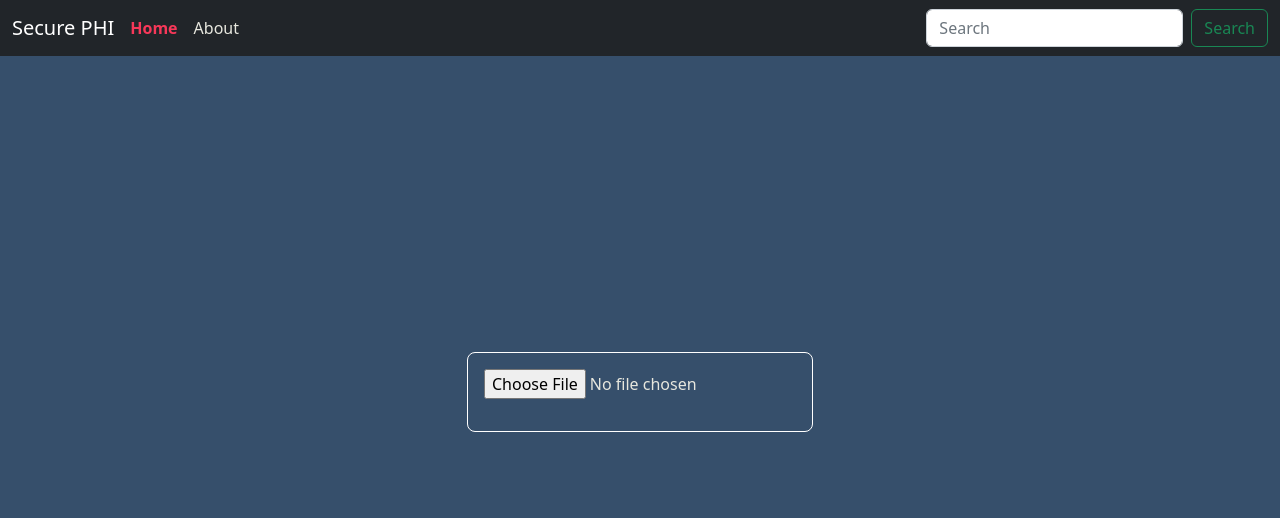
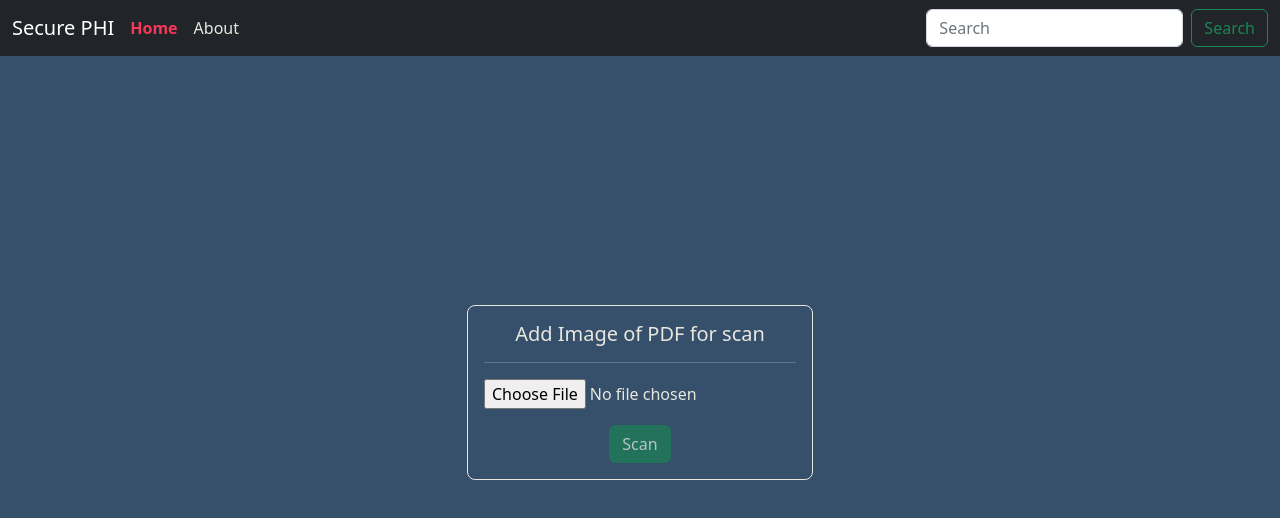
Before and after one commit to pradhanishan/hf-buddha-ui, a React (Create React App) app in the folder secure-phi-web/: page / in a window 1280 px wide. Shown: the top 518 px of the page. Built offline with nearby package versions, Linux system fonts and the light colour scheme.

Commit message:
before deploy

```diff
--- a/secure-phi-web/src/components/InputContent.tsx
+++ b/secure-phi-web/src/components/InputContent.tsx
@@ -7,59 +7,44 @@ const InputContent: FC = () => {
   const [fileInput, setFileInput] = useState<{
     content: any | null;
     isFileAdded: boolean;
-    fileName: string;
   }>({
     content: null,
     isFileAdded: false,
-    fileName: "",
   });
 
   const handleFileUpload = (event: any) => {
     setFileInput({
       content: event.target.files[0],
       isFileAdded: true,
-      fileName: event.target.files[0].name,
     });
   };
 
   // handle what to do when file is submitted
   const handleSubmitFile = (event: any) => {
     event.preventDefault();
-  };
-
-  // handle what to do when user presses
-  const handleClearFileInput = () => {
-    setFileInput({
-      content: null,
-      isFileAdded: false,
-      fileName: "",
-    });
+    console.log(fileInput);
   };
 
   return (
     <div className={classes["input-content"]}>
+      <h5>Add Image of PDF for scan</h5>
+      <hr />
       <input
         type="file"
         accept="image/jpeg,application.pdf,image/png"
         className="mb-3"
         onChange={handleFileUpload}
-        value={fileInput.fileName}
       />
       <br />
-      {fileInput.isFileAdded && (
-        <>
-          <Button variant="success" type="submit" onClick={handleSubmitFile}>
-            Upload
-          </Button>
-          <Button
-            variant="danger"
-            className="mx-2"
-            onClick={handleClearFileInput}
-          >
-            Clear
-          </Button>
-        </>
-      )}
+
+      <Button
+        variant="success"
+        type="submit"
+        onClick={handleSubmitFile}
+        disabled={!fileInput.isFileAdded}
+      >
+        Scan
+      </Button>
 
       {/* <ProgressBar animated now={45} /> */}
     </div>
--- a/secure-phi-web/src/components/input-content.module.css
+++ b/secure-phi-web/src/components/input-content.module.css
@@ -1,6 +1,6 @@
 .input-content {
-  border: 1px solid white;
-  border-radius:8px;
+  border: 1px solid var(--color-primary-font);
+  border-radius: 8px;
   padding: 1rem;
   text-align: center;
 }
```
